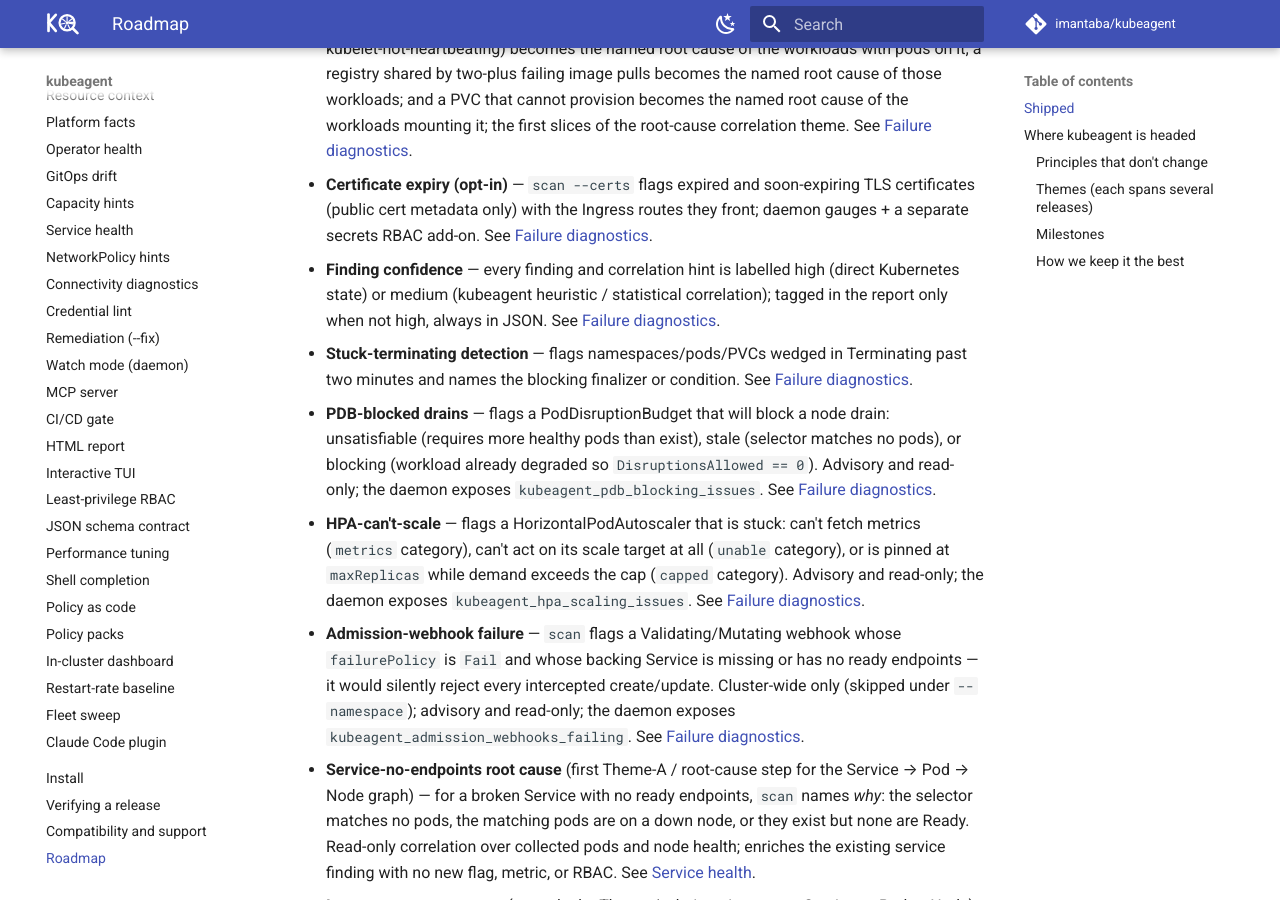
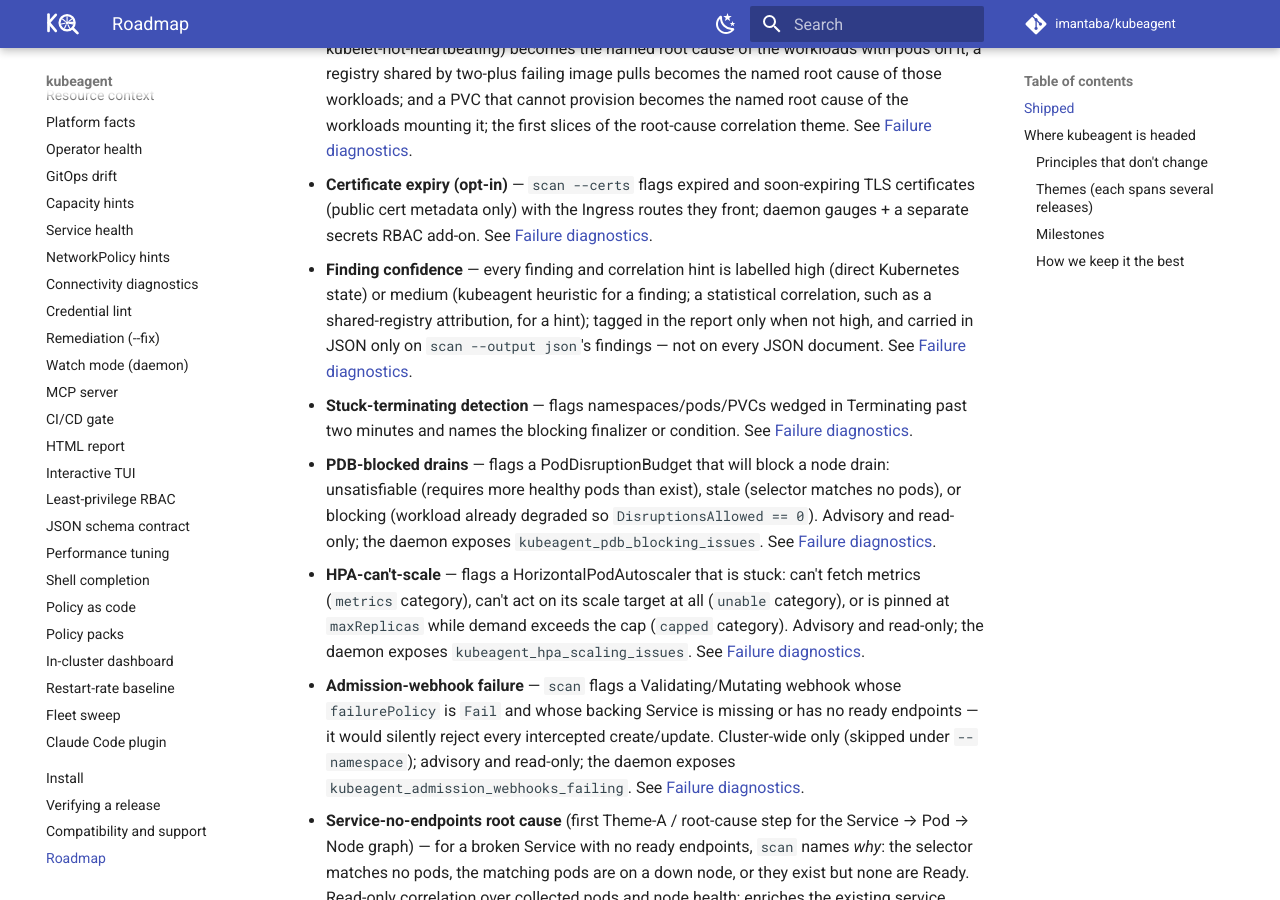
Before and after one commit to imantaba/kubeagent, an MkDocs documentation site: the page built from website/docs/roadmap.md, in a window 1280 px wide and 900 px high, scrolled down 2639 px. Built offline with MkDocs 1.6.1 and Material for MkDocs 9.7.7, drawn with Linux system fonts in a browser that asks for light colours; comment, search, counter and statistics services are not loaded.

Commit message:
docs(roadmap): narrow the finding-confidence bullet's JSON and correlation claims (R195)
The Finding confidence bullet claimed confidence is 'always in JSON' and
attributed 'statistical correlation' to a finding's medium level. Neither
holds precisely: only scan --output json's findings carry the confidence
field (gate's JSON and the watch daemon's /issues publish a narrower
finding record without it), and a statistical correlation such as a
shared-registry attribution is a property of a correlation hint, not of a
finding. Narrow both claims; the bullet keeps its link to the feature
page.

Signed-off-by: imantaba <itn.taba@gmail.com>

```diff
--- a/website/docs/roadmap.md
+++ b/website/docs/roadmap.md
@@ -123,9 +123,11 @@
 
 - **Certificate expiry (opt-in)** — `scan --certs` flags expired and soon-expiring TLS certificates (public cert metadata only) with the Ingress routes they front; daemon gauges + a separate secrets RBAC add-on. See [Failure diagnostics](features/diagnostics.md).
 
-- **Finding confidence** — every finding and correlation hint is labelled high
-  (direct Kubernetes state) or medium (kubeagent heuristic / statistical
-  correlation); tagged in the report only when not high, always in JSON. See
+- **Finding confidence** — every finding and correlation hint is labelled
+  high (direct Kubernetes state) or medium (kubeagent heuristic for a
+  finding; a statistical correlation, such as a shared-registry attribution,
+  for a hint); tagged in the report only when not high, and carried in JSON
+  only on `scan --output json`'s findings — not on every JSON document. See
   [Failure diagnostics](features/diagnostics.md).
 
 - **Stuck-terminating detection** — flags namespaces/pods/PVCs wedged in
```
